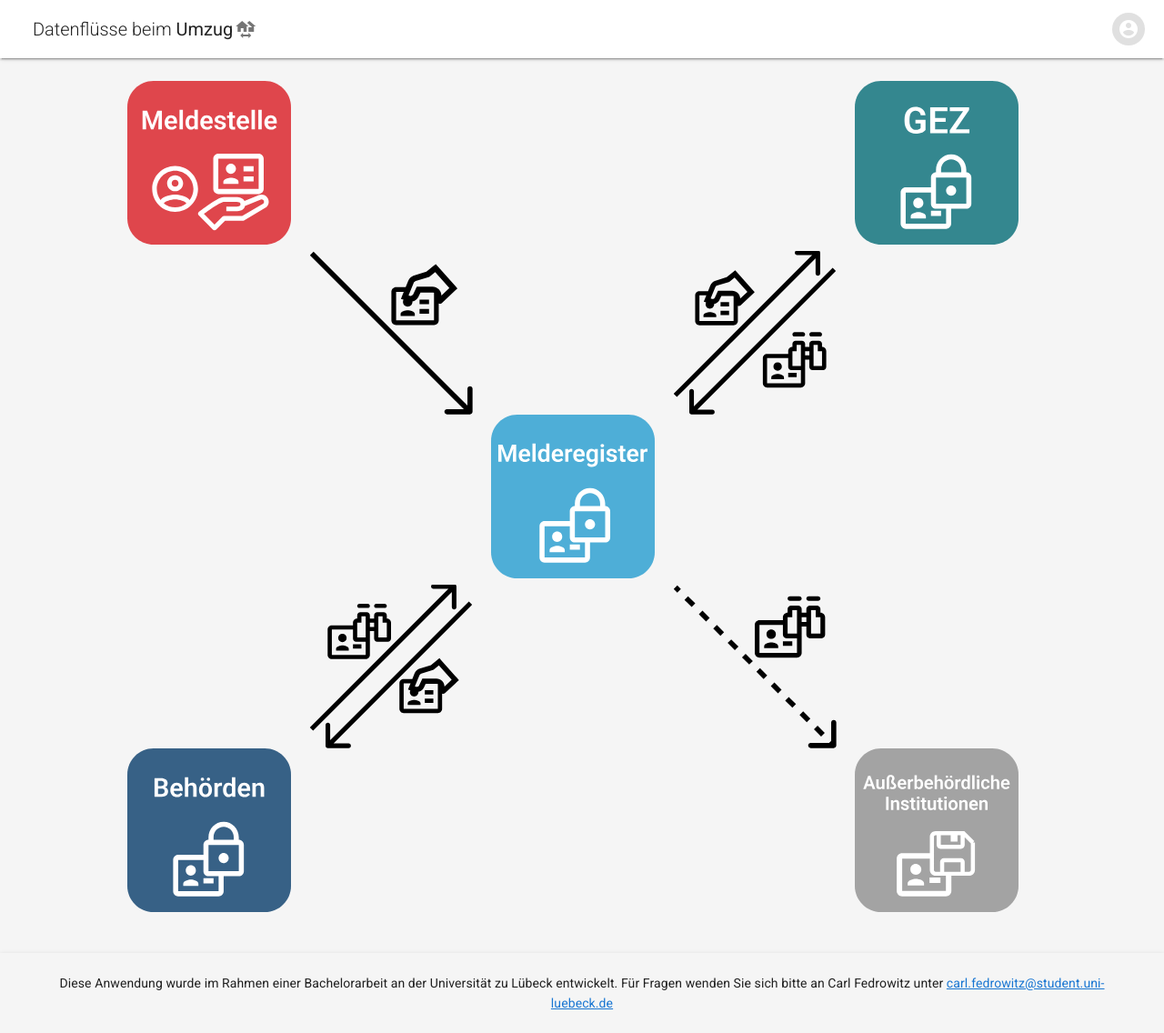
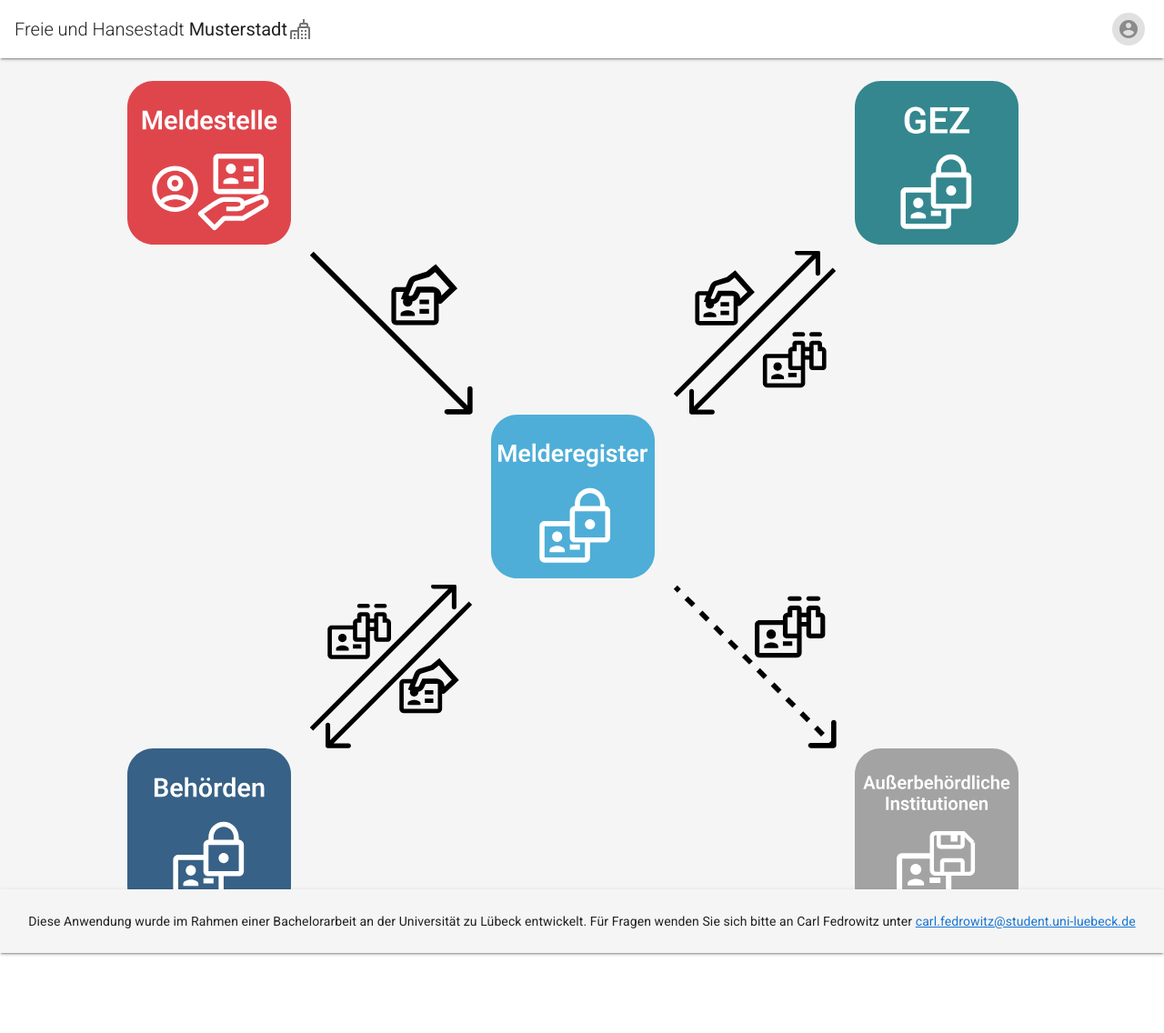
Before and after one commit to skatefasteatass/bachelorarbeit, a Vue app: page / in a window 1280 px wide. Shown: the whole page at 91% size. After the commit the page ends 1048 px from the top, so only its background shows below. Built offline with nearby package versions, Linux system fonts and the light colour scheme.

Commit message:
header changed to example city, footer now works as intended

```diff
--- a/src/components/Footer.vue
+++ b/src/components/Footer.vue
@@ -1,8 +1,9 @@
 <template>
-    <v-footer inset width="auto" elevation="2" class="footer">
-        <v-card-text>
-            Diese Anwendung wurde im Rahmen einer Bachelorarbeit an der Universität zu Lübeck entwickelt. Für Fragen wenden Sie sich bitte an Carl Fedrowitz
-            unter <a href="mailto:carl.fedrowitz@student.uni-luebeck.de">carl.fedrowitz@student.uni-luebeck.de</a>
+    <v-footer bottom absolute width="auto" elevation="2" id="footer" class="pa-2">
+        <v-card-text style="align-c">
+            Diese Anwendung wurde im Rahmen einer Bachelorarbeit an der Universität zu Lübeck entwickelt.
+            Für Fragen wenden Sie sich bitte an Carl Fedrowitz unter
+            <a href="mailto:carl.fedrowitz@student.uni-luebeck.de">carl.fedrowitz@student.uni-luebeck.de</a>
         </v-card-text>
     </v-footer>
 </template>
@@ -12,9 +13,7 @@ export default {};
 </script>
 
 <style scoped>
-.footer{
-    display: flex;
+#footer{
     text-align: center;
-    position: relative;
 }
 </style>
--- a/src/components/Header.vue
+++ b/src/components/Header.vue
@@ -2,16 +2,16 @@
 <nav class="nav">
   <v-toolbar app elevation="2">
     <v-toolbar-title class="toolbar">
-      <span class="font-weight-light">Datenflüsse beim </span>
-      <span>Umzug</span>
-
+      <span class="font-weight-light">Freie und Hansestadt </span>
+      <span>Musterstadt</span>
+      <v-spacer />
 
     </v-toolbar-title>
-      <v-icon>mdi-home-switch</v-icon>
+      <v-icon>mdi-city-variant-outline</v-icon>
       <v-spacer />
       <span style="margin-right:5px">
         <v-avatar color="grey lighten-2" size="36">
-          <v-icon dark>
+          <v-icon disabled>
             mdi-account-circle
           </v-icon>
         </v-avatar>
@@ -32,7 +32,7 @@ export default {
   margin-bottom: 25px;
 }
 .toolbar {
-  margin-left: 20px;
+
   margin-right: 2px;
 }
 </style>
```
Also changed, not shown: 1 other file (tests, documents, lock files or other folders).
